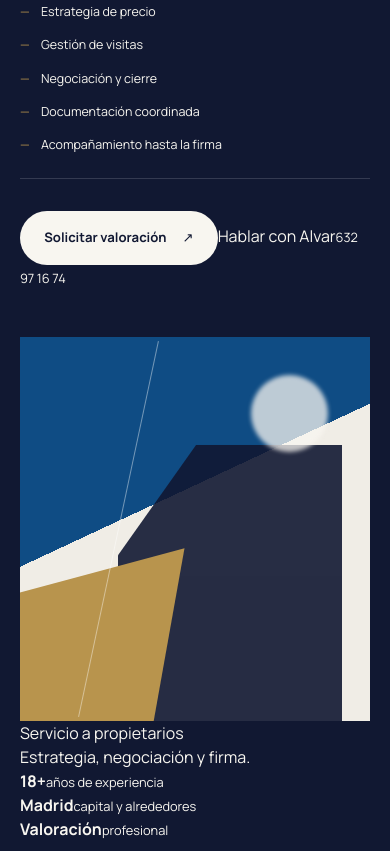
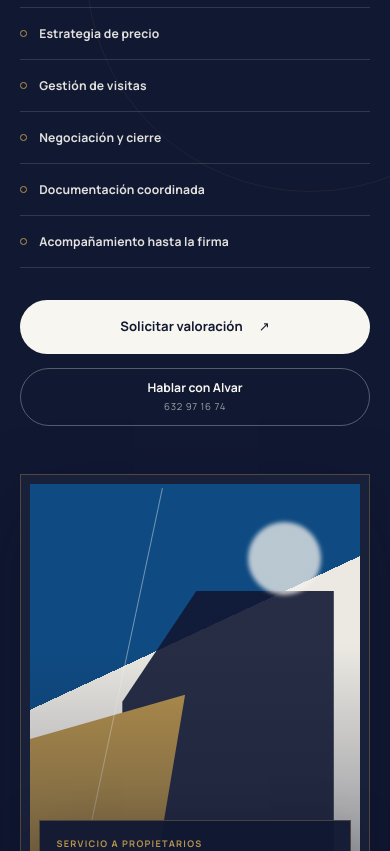
Before and after one commit to NichoManager/Alvar-Consultores, a React (Vite) app: page / in a window 390 px wide. Shown: the part 7553-8404 px from the top of the page. Built offline with nearby package versions, Linux system fonts and the light colour scheme; no server answers.

Commit message:
Update index.css

```diff
--- a/src/index.css
+++ b/src/index.css
@@ -2217,19 +2217,59 @@ em {
 }
 
 .seller-section {
+  position: relative;
+  overflow: hidden;
   background: var(--forest);
   color: var(--ivory);
+  isolation: isolate;
+}
+
+.seller-section::before {
+  content: '';
+  position: absolute;
+  inset: 0 0 auto;
+  height: 1px;
+  background: linear-gradient(90deg, transparent, rgba(184, 148, 77, 0.72), transparent);
+  pointer-events: none;
+}
+
+.seller-section::after {
+  content: '';
+  position: absolute;
+  top: 12%;
+  right: -9rem;
+  z-index: -1;
+  width: 28rem;
+  height: 28rem;
+  border: 1px solid rgba(184, 148, 77, 0.09);
+  border-radius: 50%;
+  pointer-events: none;
 }
 
 .seller-section__grid {
   display: grid;
-  grid-template-columns: 1.05fr 0.7fr;
-  gap: clamp(3rem, 8vw, 9rem);
+  grid-template-columns: minmax(0, 1.02fr) minmax(24rem, 0.98fr);
+  gap: clamp(3.5rem, 7vw, 7.5rem);
   align-items: center;
 }
 
-.seller-section .architectural-visual {
-  min-height: 38rem;
+.seller-section__content {
+  min-width: 0;
+}
+
+.seller-section__content .section-heading {
+  max-width: 46rem;
+}
+
+.seller-section__content .section-heading h2 {
+  font-size: clamp(3rem, 4.55vw, 5rem);
+  line-height: 0.94;
+}
+
+.seller-section__content .section-heading__text {
+  max-width: 43rem;
+  color: rgba(248, 246, 240, 0.76);
+  line-height: 1.78;
 }
 
 .check-list {
@@ -2250,6 +2290,182 @@ em {
   content: '—';
   margin-right: 0.7rem;
   color: var(--sand);
+}
+
+.seller-section__check-list {
+  gap: 0;
+  margin: clamp(2rem, 3vw, 2.7rem) 0;
+  padding: 0;
+  border-top: 1px solid rgba(248, 246, 240, 0.18);
+  border-bottom: 0;
+}
+
+.seller-section__check-list li {
+  position: relative;
+  display: grid;
+  grid-template-columns: 1.2rem minmax(0, 1fr);
+  align-items: center;
+  min-height: 3.25rem;
+  padding: 0.7rem 1rem 0.7rem 0;
+  border-bottom: 1px solid rgba(248, 246, 240, 0.14);
+  color: rgba(248, 246, 240, 0.9);
+  font-size: 0.76rem;
+  font-weight: 650;
+  letter-spacing: 0.01em;
+}
+
+.seller-section__check-list li:nth-child(even) {
+  padding-left: 1.2rem;
+  border-left: 1px solid rgba(248, 246, 240, 0.14);
+}
+
+.seller-section__check-list li::before {
+  content: '';
+  width: 0.42rem;
+  height: 0.42rem;
+  margin: 0;
+  border: 1px solid var(--sand);
+  border-radius: 50%;
+}
+
+.seller-section__actions {
+  display: flex;
+  flex-wrap: wrap;
+  align-items: stretch;
+  gap: 0.85rem;
+}
+
+.seller-section__actions .button {
+  min-width: 12rem;
+}
+
+.seller-section__phone {
+  min-height: 3.35rem;
+  display: inline-flex;
+  flex-direction: column;
+  justify-content: center;
+  gap: 0.18rem;
+  padding: 0.65rem 1.25rem;
+  border: 1px solid rgba(248, 246, 240, 0.3);
+  border-radius: var(--radius-pill);
+  color: var(--ivory);
+  transition:
+    border-color 0.25s var(--ease),
+    background 0.25s var(--ease),
+    transform 0.25s var(--ease);
+}
+
+.seller-section__phone:hover {
+  border-color: rgba(184, 148, 77, 0.78);
+  background: rgba(248, 246, 240, 0.06);
+  transform: translateY(-2px);
+}
+
+.seller-section__phone span {
+  font-size: 0.76rem;
+  font-weight: 750;
+}
+
+.seller-section__phone small {
+  color: rgba(248, 246, 240, 0.62);
+  font-size: 0.6rem;
+  letter-spacing: 0.08em;
+}
+
+.seller-section__visual {
+  min-width: 0;
+}
+
+.seller-section__media-card {
+  position: relative;
+  padding: clamp(0.65rem, 1.2vw, 0.95rem);
+  border: 1px solid rgba(184, 148, 77, 0.34);
+  background: rgba(248, 246, 240, 0.035);
+  box-shadow: 0 30px 75px rgba(7, 11, 27, 0.3);
+}
+
+.seller-section__media-card::before {
+  content: '';
+  position: absolute;
+  top: clamp(1.5rem, 3vw, 2.8rem);
+  right: clamp(-1.4rem, -2vw, -0.8rem);
+  z-index: -1;
+  width: 48%;
+  height: 72%;
+  border: 1px solid rgba(184, 148, 77, 0.24);
+  pointer-events: none;
+}
+
+.seller-section__media-card .architectural-visual {
+  min-height: clamp(32rem, 42vw, 39rem);
+}
+
+.seller-section__media-card .architectural-visual::after {
+  content: '';
+  position: absolute;
+  inset: 0;
+  background: linear-gradient(180deg, rgba(17, 24, 50, 0.02) 42%, rgba(17, 24, 50, 0.42) 100%);
+  pointer-events: none;
+}
+
+.seller-section__panel {
+  position: relative;
+  z-index: 2;
+  width: calc(100% - clamp(1.4rem, 3vw, 3rem));
+  margin: clamp(-5.8rem, -6vw, -4.5rem) auto 0;
+  padding: clamp(1.15rem, 2vw, 1.55rem);
+  border: 1px solid rgba(184, 148, 77, 0.34);
+  background: rgba(17, 24, 50, 0.96);
+  box-shadow: 0 20px 55px rgba(7, 11, 27, 0.28);
+}
+
+.seller-section__panel > span {
+  display: block;
+  color: var(--sand);
+  font-size: 0.57rem;
+  font-weight: 800;
+  letter-spacing: 0.14em;
+  text-transform: uppercase;
+}
+
+.seller-section__panel > p {
+  margin: 0.45rem 0 1.15rem;
+  color: var(--ivory);
+  font: 500 clamp(1.45rem, 2.2vw, 2rem) / 1.08 'Cormorant Garamond', serif;
+}
+
+.seller-section__stats {
+  display: grid;
+  grid-template-columns: repeat(3, minmax(0, 1fr));
+  border-top: 1px solid rgba(248, 246, 240, 0.16);
+}
+
+.seller-section__stats div {
+  min-width: 0;
+  display: flex;
+  flex-direction: column;
+  gap: 0.34rem;
+  padding: 0.95rem 0.8rem 0 0;
+}
+
+.seller-section__stats div + div {
+  padding-left: 0.8rem;
+  border-left: 1px solid rgba(248, 246, 240, 0.16);
+}
+
+.seller-section__stats strong {
+  color: var(--ivory);
+  font: 500 clamp(1.45rem, 2vw, 1.9rem) / 1 'Cormorant Garamond', serif;
+  overflow-wrap: anywhere;
+}
+
+.seller-section__stats small {
+  color: rgba(248, 246, 240, 0.58);
+  font-size: 0.56rem;
+  font-weight: 700;
+  letter-spacing: 0.05em;
+  line-height: 1.45;
+  text-transform: uppercase;
 }
 
 .valuation-section {
@@ -2991,7 +3207,19 @@ em {
     top: -2.5rem;
   }
 
-  .seller-section .architectural-visual {
+  .seller-section__grid {
+    gap: 4.5rem;
+  }
+
+  .seller-section__content {
+    max-width: 46rem;
+  }
+
+  .seller-section__visual {
+    width: min(100%, 44rem);
+  }
+
+  .seller-section__media-card .architectural-visual {
     min-height: 30rem;
   }
 
@@ -3290,15 +3518,74 @@ em {
   }
 
   .seller-section__grid {
-    gap: 3rem;
-  }
-
-  .seller-section .architectural-visual {
+    gap: 3.5rem;
+  }
+
+  .seller-section__content .section-heading h2 {
+    font-size: clamp(2.55rem, 12vw, 3.65rem);
+  }
+
+  .seller-section__check-list {
+    grid-template-columns: 1fr;
+  }
+
+  .seller-section__check-list li:nth-child(even) {
+    padding-left: 0;
+    border-left: 0;
+  }
+
+  .seller-section__actions {
+    flex-direction: column;
+  }
+
+  .seller-section__actions .button,
+  .seller-section__phone {
+    width: 100%;
+  }
+
+  .seller-section__phone {
+    align-items: center;
+    text-align: center;
+  }
+
+  .seller-section__media-card {
+    padding: 0.55rem;
+  }
+
+  .seller-section__media-card::before {
+    display: none;
+  }
+
+  .seller-section__media-card .architectural-visual {
     min-height: 24rem;
   }
 
-  .check-list {
+  .seller-section__panel {
+    width: calc(100% - 1.2rem);
+    margin-top: -3rem;
+    padding: 1rem;
+  }
+
+  .seller-section__stats {
     grid-template-columns: 1fr;
+  }
+
+  .seller-section__stats div,
+  .seller-section__stats div + div {
+    display: grid;
+    grid-template-columns: minmax(6.5rem, 0.45fr) minmax(0, 1fr);
+    align-items: center;
+    gap: 0.7rem;
+    padding: 0.75rem 0;
+    border-left: 0;
+  }
+
+  .seller-section__stats div + div {
+    border-top: 1px solid rgba(248, 246, 240, 0.12);
+  }
+
+  .seller-section__stats strong {
+    font-size: 1.4rem;
   }
 
   .valuation-section .premium-form {
```
